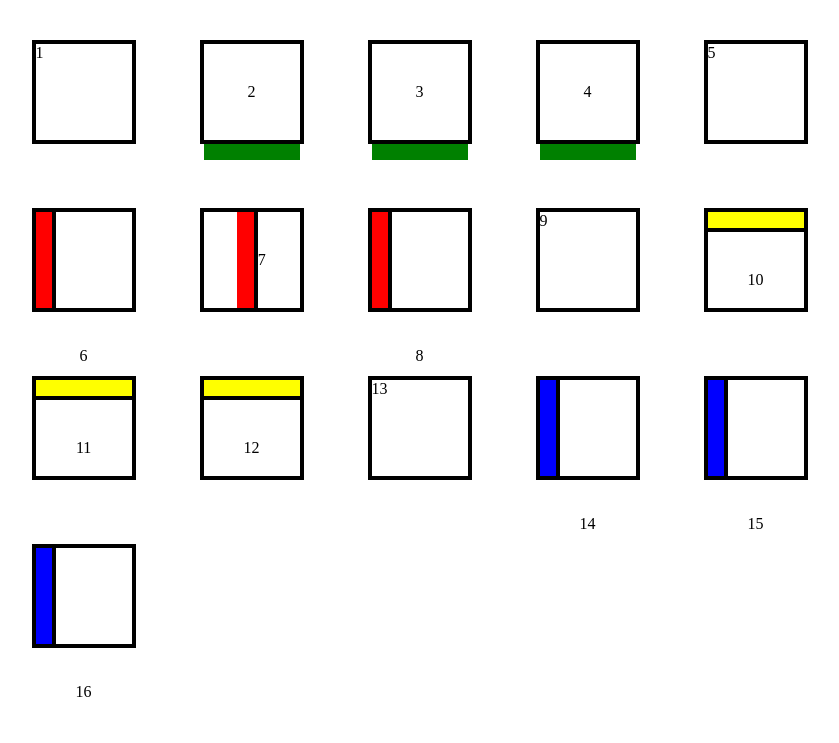
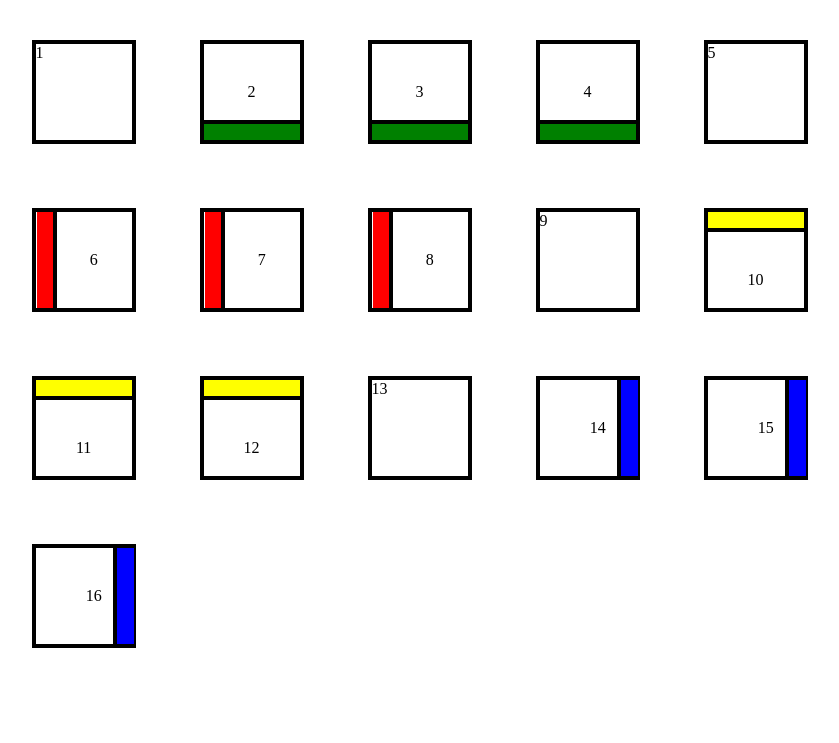
Before and after one commit to AgathaEloisa/css-test-ventis, a plain HTML site: page index.html in a window 1280 px wide. Shown: the whole page, without its empty margins (198-1037 px from the left). Drawn offline with Linux system fonts and the light colour scheme.

Commit message:
maquetación de cada cuadrado del tablero

```diff
--- a/index.html
+++ b/index.html
@@ -15,8 +15,7 @@
 
     <div class=" box ">
         <div class="number">2</div>
-        <div class="fringe green">
-        </div>
+        <div class="fringe green"></div>
     </div>
     <div class=" box">
         <div class="number">3</div>
@@ -30,8 +29,9 @@
     <div class="non-color-box box">5</div>
 
     <div class="box red-box">
-        <div class="fringe red"></div>
-        <div class="number">6</div>
+        <div class="number">
+            <div class="fringe red"></div>
+        6</div>
     </div>
     <div class="box red-box">
         <div class="number">
@@ -39,8 +39,9 @@
         7</div>
     </div>
     <div class="box red-box">
-        <div class="fringe red"></div>
-        <div class="number">8</div>
+        <div class="number">
+            <div class="fringe red"></div>
+        8</div>
     </div>
 
     <div class="non-color-box box">9</div>
@@ -61,16 +62,19 @@
     <div class="non-color-box box">13</div>
 
     <div class="box">
-        <div class="fringe blue"></div>
-        <div class="number">14</div>
+        <div class="number">
+            <div class="fringe blue"></div>
+        14</div>
     </div>
     <div class="box">
-        <div class="fringe blue"></div>
-        <div class="number">15</div>
+        <div class="number">
+            <div class="fringe blue"></div>
+        15</div>
     </div>
     <div class="box blue-box">
-        <div class="fringe blue"></div>
-        <div class="number">16</div>
+        <div class="number">
+            <div class="fringe blue"></div>
+        16</div>
     </div>
 
 </div>
--- a/style.css
+++ b/style.css
@@ -19,21 +19,21 @@
     display: flex;
     align-items: center;
     justify-content: center;
-}
-
-
-.fringe{
-    position: relative;
-    width: 100%;
-    height: 17%;
+    /* border: .2em solid red;  */
 }
 
 .green {
+    position: relative;
+    bottom: 21%;
+    width: 100%;
+    height: 17%;
     background-color: green;
     border-top: .25em solid black;
 }
 
 .red {
+    position: relative;
+    right: 34%;
     width: 17%;
     height: 100%;
     background-color: red;
@@ -41,13 +41,18 @@
 }
 
 .yellow {
+    position: relative;
+    width: 100%;
+    height: 17%;
     background-color: yellow;
     border-bottom: .25em solid black;
 }
 
 .blue {
+    position: relative;
+    left: 50%;
     width: 17%;
     height: 100%;
     background-color: blue;
-    border-right: .25em solid black;
+    border-left: .25em solid black;
 }
```
